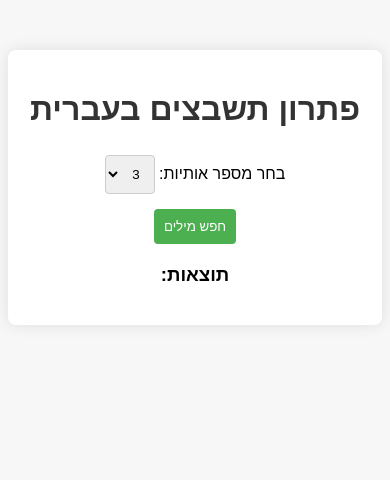
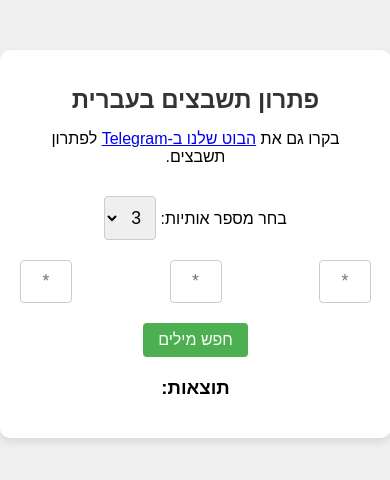
Before and after one commit to edengby/crossword-hebrew, a website: page index.html in a window 390 px wide. Drawn offline with Linux system fonts and the light colour scheme.

Commit message:
update html and style

```diff
--- a/index.html
+++ b/index.html
@@ -9,11 +9,12 @@
 <body>
 <div class="container">
     <h1>פתרון תשבצים בעברית</h1>
+    <p>בקרו גם את <a href="https://t.me/TashbetsimBot" target="_blank">הבוט שלנו ב-Telegram</a> לפתרון תשבצים.</p>
 
     <div class="search">
         <label for="letter-count">בחר מספר אותיות:</label>
         <select id="letter-count" onchange="generateInputs()">
-            <option value="3">3</option>
+            <option value="3" selected>3</option>
             <option value="4">4</option>
             <option value="5">5</option>
             <option value="6">6</option>
--- a/script.js
+++ b/script.js
@@ -20,10 +20,11 @@ function loadWordsFromCSV() {
 // Global variable to store the Hebrew words
 let words = [];
 
-// Load the words on page load
+// Load the words on page load and generate initial inputs
 window.onload = function() {
     loadWordsFromCSV().then(loadedWords => {
         words = loadedWords;
+        generateInputs();  // Initialize the input fields for 3 letters
     });
 };
 
@@ -55,7 +56,7 @@ function findWords() {
     });
 
     const regexPattern = new RegExp("^" + pattern + "$");
-    const results = words.filter(word => regexPattern.test(word));
+    const results = words.filter(word => regexPattern.test(word)).slice(0, 10);  // Limit results to 10
 
     displayResults(results);
 }
@@ -73,5 +74,9 @@ function displayResults(results) {
             li.textContent = word;
             wordList.appendChild(li);
         });
+
+        if (results.length === 10) {
+            wordList.innerHTML += '<li>מוצגות 10 התוצאות הראשונות בלבד</li>';
+        }
     }
 }
--- a/style.css
+++ b/style.css
@@ -1,8 +1,10 @@
 body {
-    font-family: Arial, sans-serif;
+    font-family: 'Arial', sans-serif;
     direction: rtl;
     text-align: center;
-    background-color: #f7f7f7;
+    background-color: #f0f0f0;
+    margin: 0;
+    padding: 0;
 }
 
 .container {
@@ -10,28 +12,36 @@ body {
     max-width: 500px;
     padding: 20px;
     background-color: #fff;
-    border-radius: 8px;
-    box-shadow: 0px 0px 15px rgba(0, 0, 0, 0.1);
+    border-radius: 10px;
+    box-shadow: 0 4px 8px rgba(0, 0, 0, 0.1);
 }
 
 h1 {
     color: #333;
+    font-size: 2em;
+}
+
+p {
+    font-size: 1.2em;
+    margin-bottom: 20px;
 }
 
 #letter-count, input {
     padding: 10px;
-    margin: 5px 0;
+    margin: 10px 0;
     border-radius: 4px;
     border: 1px solid #ccc;
+    font-size: 1.1em;
 }
 
 button {
-    padding: 10px;
+    padding: 10px 20px;
     background-color: #4CAF50;
     color: white;
     border: none;
     border-radius: 4px;
     cursor: pointer;
+    font-size: 1.1em;
     margin-top: 10px;
 }
 
@@ -56,4 +66,34 @@ input.letter {
 #word-list {
     list-style: none;
     padding: 0;
+    text-align: center;
 }
+
+li {
+    padding: 8px 0;
+    font-size: 1.2em;
+    color: #333;
+}
+
+@media (max-width: 600px) {
+    .container {
+        width: 90%;
+    }
+
+    input.letter {
+        width: 30px;
+    }
+
+    button {
+        font-size: 1em;
+        padding: 8px 15px;
+    }
+
+    h1 {
+        font-size: 1.5em;
+    }
+
+    p {
+        font-size: 1em;
+    }
+}
```
